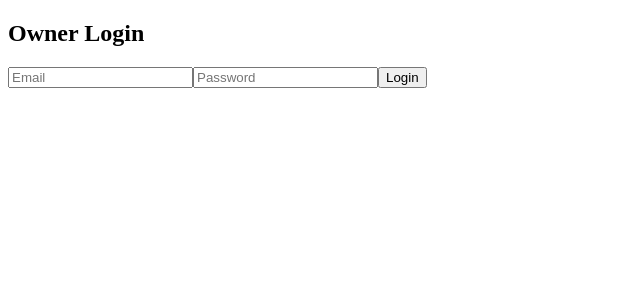
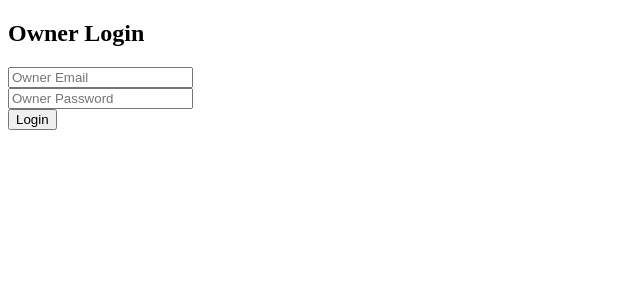
Before and after one commit to sakshi923898/cake-frontend1, a React (Vite) app: page /owner/login in a window 1280 px wide. Shown: the top 300 px of the page, without its empty margins (0-640 px from the left). Built offline with nearby package versions, Linux system fonts and the light colour scheme.

Commit message:
OwnerLogin

```diff
--- a/src/components/OwnerLogin.jsx
+++ b/src/components/OwnerLogin.jsx
@@ -10,26 +10,47 @@ const OwnerLogin = () => {
 
   const handleLogin = async (e) => {
     e.preventDefault();
+
     try {
       const res = await axios.post('https://cake-backend1.onrender.com/api/owner/login', {
         email,
         password,
       });
 
-      localStorage.setItem('ownerToken', res.data.token); // Store JWT
-      navigate('/owner/dashboard'); // Redirect to dashboard
-    } catch (err) {
-      alert('Invalid login');
+      const token = res.data.token;
+
+      // ✅ Store token in localStorage
+      localStorage.setItem('ownerToken', token);
+
+      // ✅ Navigate to owner dashboard
+      navigate('/owner/dashboard');
+    } catch (error) {
+      console.error('Login error:', error);
+      alert('Login failed. Please check your credentials.');
     }
   };
 
   return (
-    <form onSubmit={handleLogin}>
+    <div>
       <h2>Owner Login</h2>
-      <input type="email" value={email} onChange={(e) => setEmail(e.target.value)} placeholder="Email" required />
-      <input type="password" value={password} onChange={(e) => setPassword(e.target.value)} placeholder="Password" required />
-      <button type="submit">Login</button>
-    </form>
+      <form onSubmit={handleLogin}>
+        <input
+          type="email"
+          placeholder="Owner Email"
+          value={email}
+          onChange={(e) => setEmail(e.target.value)}
+          required
+        /><br />
+        <input
+          type="password"
+          placeholder="Owner Password"
+          value={password}
+          onChange={(e) => setPassword(e.target.value)}
+          required
+        /><br />
+        <button type="submit">Login</button>
+      </form>
+    </div>
   );
 };
 
```
